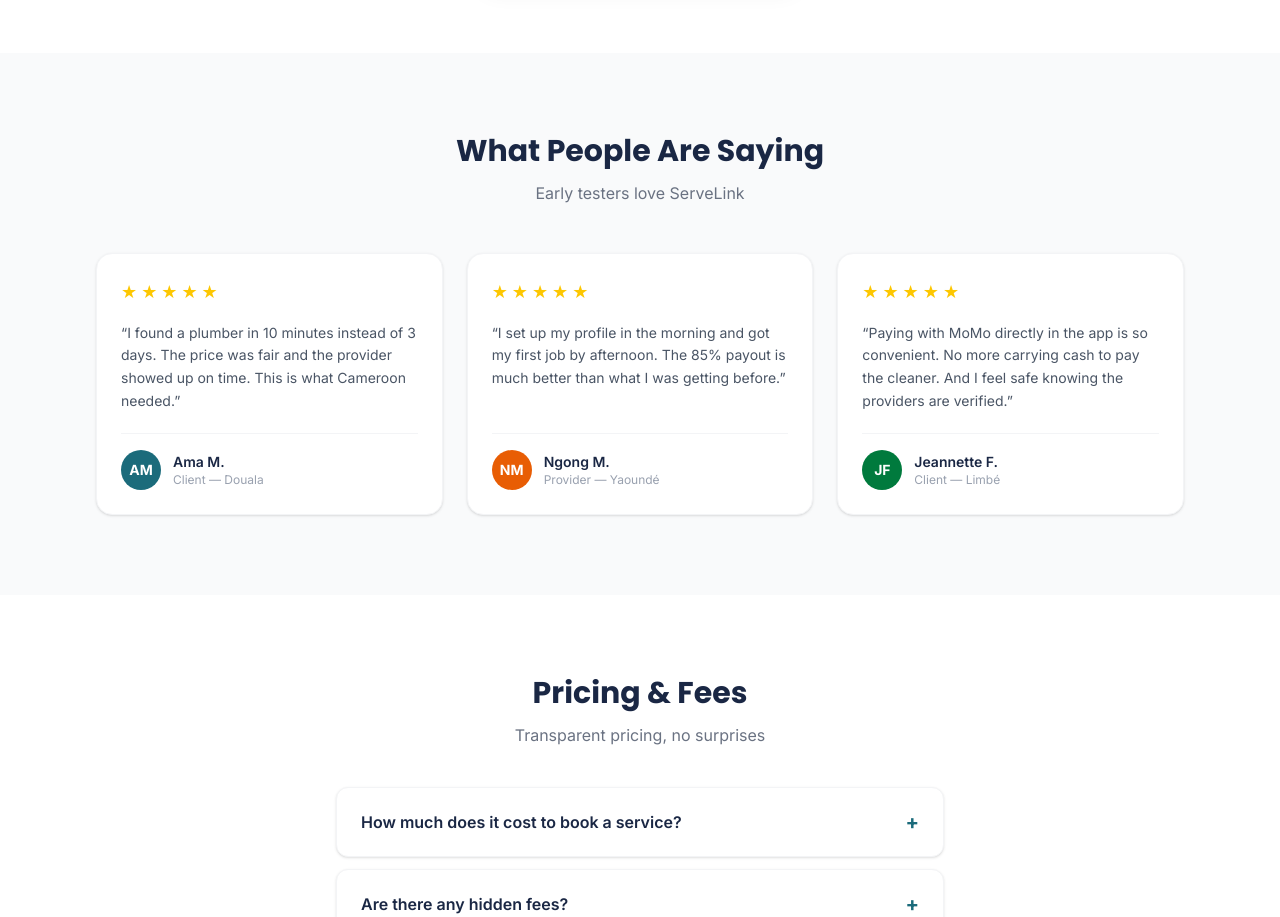
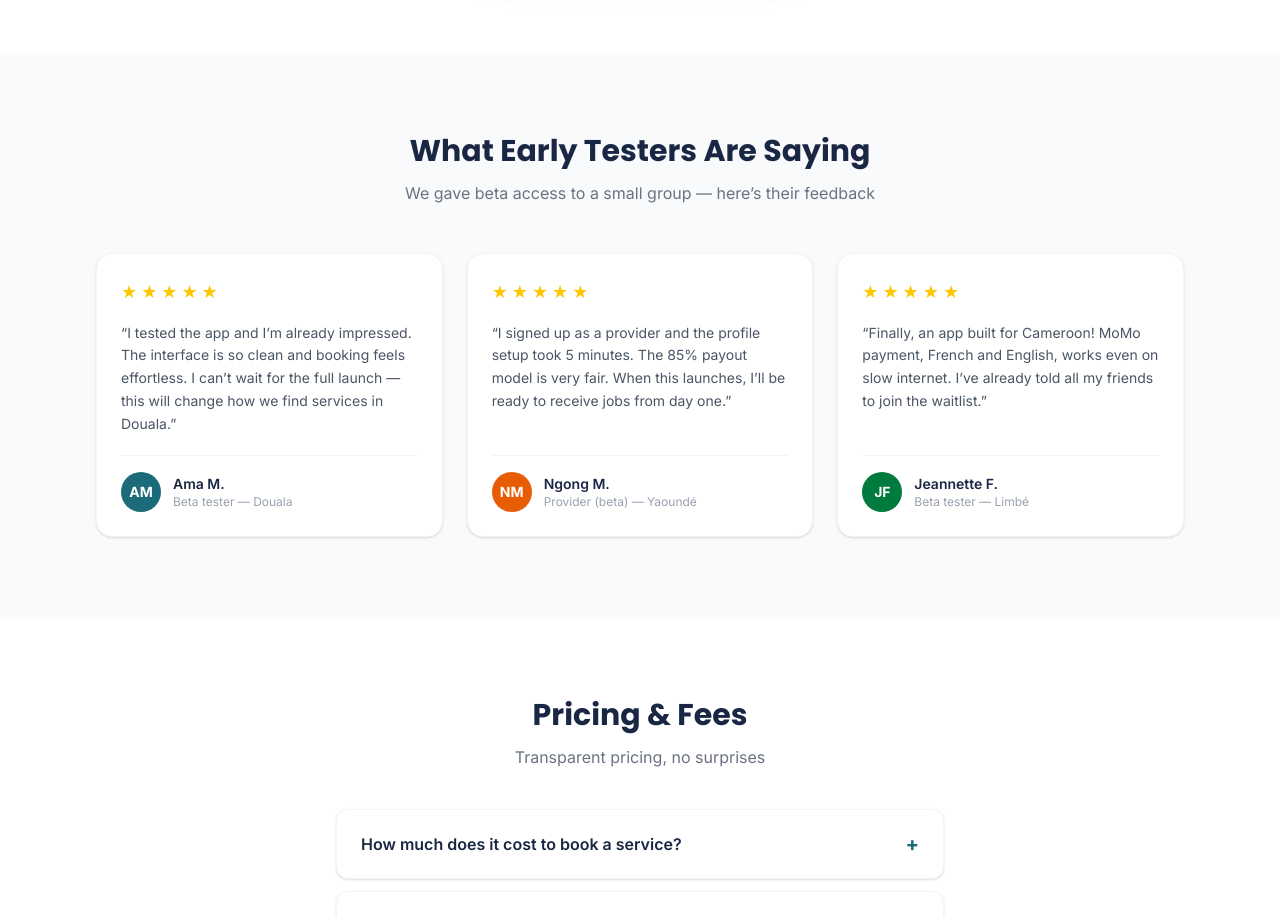
Before and after one commit to Fung2320/servelink-landing, a Next.js app: page / in a window 1280 px wide. Shown: the part 3640-4557 px from the top of the page. Built offline with nearby package versions, Linux system fonts and the light colour scheme; no server answers.

Commit message:
fix: rewrite testimonials as beta tester feedback, not live reviews

```diff
--- a/components/translations.ts
+++ b/components/translations.ts
@@ -74,17 +74,17 @@ export const translations = {
     sslNote: "\uD83D\uDD10 256-bit SSL encrypted",
 
     // Testimonials
-    testimonialsTitle: "What People Are Saying",
-    testimonialsSub: "Early testers love ServeLink",
+    testimonialsTitle: "What Early Testers Are Saying",
+    testimonialsSub: "We gave beta access to a small group \u2014 here\u2019s their feedback",
     test1Name: "Ama M.",
-    test1Role: "Client \u2014 Douala",
-    test1Text: "I found a plumber in 10 minutes instead of 3 days. The price was fair and the provider showed up on time. This is what Cameroon needed.",
+    test1Role: "Beta tester \u2014 Douala",
+    test1Text: "I tested the app and I\u2019m already impressed. The interface is so clean and booking feels effortless. I can\u2019t wait for the full launch \u2014 this will change how we find services in Douala.",
     test2Name: "Ngong M.",
-    test2Role: "Provider \u2014 Yaound\u00e9",
-    test2Text: "I set up my profile in the morning and got my first job by afternoon. The 85% payout is much better than what I was getting before.",
+    test2Role: "Provider (beta) \u2014 Yaound\u00e9",
+    test2Text: "I signed up as a provider and the profile setup took 5 minutes. The 85% payout model is very fair. When this launches, I\u2019ll be ready to receive jobs from day one.",
     test3Name: "Jeannette F.",
-    test3Role: "Client \u2014 Limb\u00e9",
-    test3Text: "Paying with MoMo directly in the app is so convenient. No more carrying cash to pay the cleaner. And I feel safe knowing the providers are verified.",
+    test3Role: "Beta tester \u2014 Limb\u00e9",
+    test3Text: "Finally, an app built for Cameroon! MoMo payment, French and English, works even on slow internet. I\u2019ve already told all my friends to join the waitlist.",
 
     // Pricing FAQ
     pricingTitle: "Pricing & Fees",
@@ -208,17 +208,17 @@ export const translations = {
     sslNote: "\uD83D\uDD10 Chiffrement SSL 256 bits",
 
     // Testimonials
-    testimonialsTitle: "Ce qu\u2019on dit de nous",
-    testimonialsSub: "Les premiers utilisateurs adorent ServeLink",
+    testimonialsTitle: "Ce que disent nos premiers testeurs",
+    testimonialsSub: "Nous avons donn\u00e9 un acc\u00e8s b\u00eata \u00e0 un petit groupe \u2014 voici leurs retours",
     test1Name: "Ama M.",
-    test1Role: "Cliente \u2014 Douala",
-    test1Text: "J\u2019ai trouv\u00e9 un plombier en 10 minutes au lieu de 3 jours. Le prix \u00e9tait juste et le prestataire est arriv\u00e9 \u00e0 l\u2019heure. C\u2019est ce dont le Cameroun avait besoin.",
+    test1Role: "Testeuse b\u00eata \u2014 Douala",
+    test1Text: "J\u2019ai test\u00e9 l\u2019appli et je suis d\u00e9j\u00e0 impressionn\u00e9e. L\u2019interface est tr\u00e8s propre et r\u00e9server semble si simple. J\u2019ai h\u00e2te du lancement \u2014 \u00e7a va changer la fa\u00e7on dont on trouve des services \u00e0 Douala.",
     test2Name: "Ngong M.",
-    test2Role: "Prestataire \u2014 Yaound\u00e9",
-    test2Text: "J\u2019ai configur\u00e9 mon profil le matin et re\u00e7u ma premi\u00e8re mission l\u2019apr\u00e8s-midi. Les 85% de reversement sont bien mieux que ce que je gagnais avant.",
+    test2Role: "Prestataire (b\u00eata) \u2014 Yaound\u00e9",
+    test2Text: "Je me suis inscrit comme prestataire, le profil a pris 5 minutes. Le mod\u00e8le \u00e0 85% est tr\u00e8s juste. Au lancement, je serai pr\u00eat \u00e0 recevoir des missions d\u00e8s le premier jour.",
     test3Name: "Jeannette F.",
-    test3Role: "Cliente \u2014 Limb\u00e9",
-    test3Text: "Payer avec MoMo directement dans l\u2019appli, c\u2019est tellement pratique. Plus besoin de cash pour payer la femme de m\u00e9nage. Et les prestataires v\u00e9rifi\u00e9s, \u00e7a rassure.",
+    test3Role: "Testeuse b\u00eata \u2014 Limb\u00e9",
+    test3Text: "Enfin une appli faite pour le Cameroun ! Paiement MoMo, fran\u00e7ais et anglais, fonctionne m\u00eame sur r\u00e9seau lent. J\u2019ai d\u00e9j\u00e0 dit \u00e0 tous mes amis de rejoindre la liste d\u2019attente.",
 
     // Pricing FAQ
     pricingTitle: "Tarifs et frais",
```
